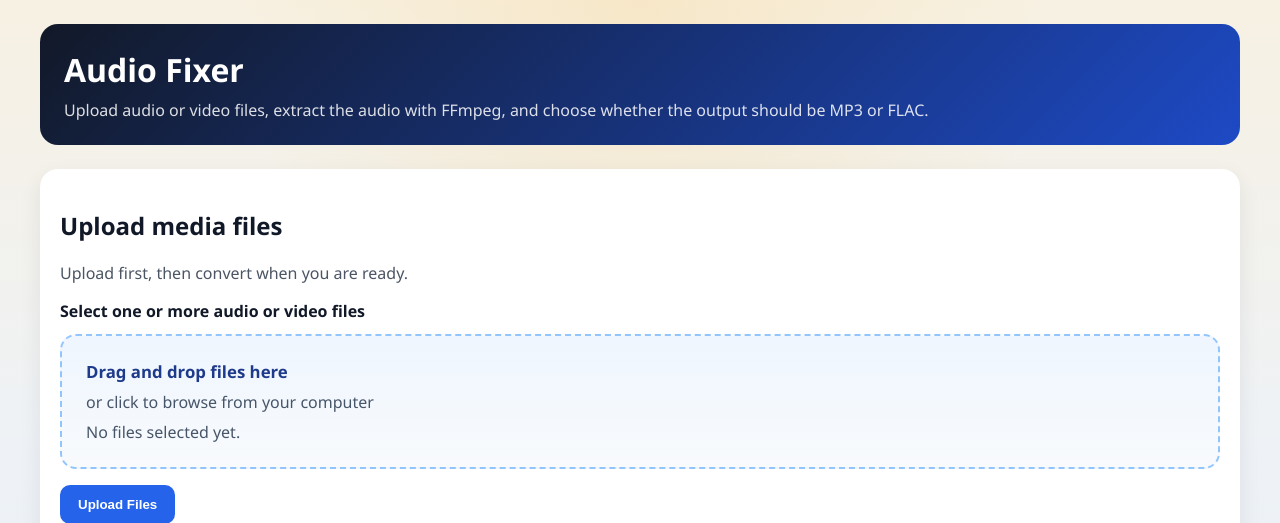
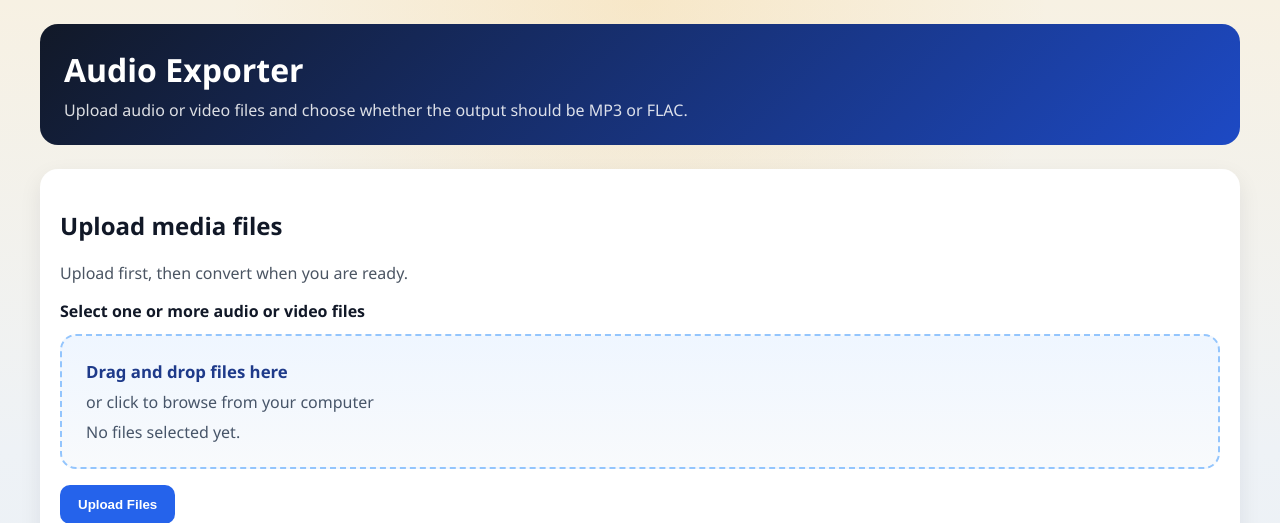
Before and after one commit to thesteau/audio_exporter, a Flask app: template templates/index.html in a window 1280 px wide. Shown: the top 523 px of the page. Run offline with Flask 3, Linux system fonts and the light colour scheme; the template is opened without the code that fills it, so the values that code supplies are empty; parts of the project's set-up code (start-up, migrations or seed data) failed here and were passed over.

Commit message:
Minor changes to site information

```diff
--- a/templates/index.html
+++ b/templates/index.html
@@ -3,7 +3,7 @@
   <head>
     <meta charset="utf-8" />
     <meta name="viewport" content="width=device-width, initial-scale=1" />
-    <title>Audio Fixer</title>
+    <title>Audio Exporter</title>
     <script>
       document.documentElement.classList.add("js");
     </script>
@@ -14,8 +14,8 @@
     <div class="site-shell">
       <header class="top-bar">
         <div>
-          <h1>Audio Fixer</h1>
-          <p class="subtitle">Upload audio or video files, extract the audio with FFmpeg, and choose whether the output should be MP3 or FLAC.</p>
+          <h1>Audio Exporter</h1>
+          <p class="subtitle">Upload audio or video files and choose whether the output should be MP3 or FLAC.</p>
         </div>
       </header>
 
```
